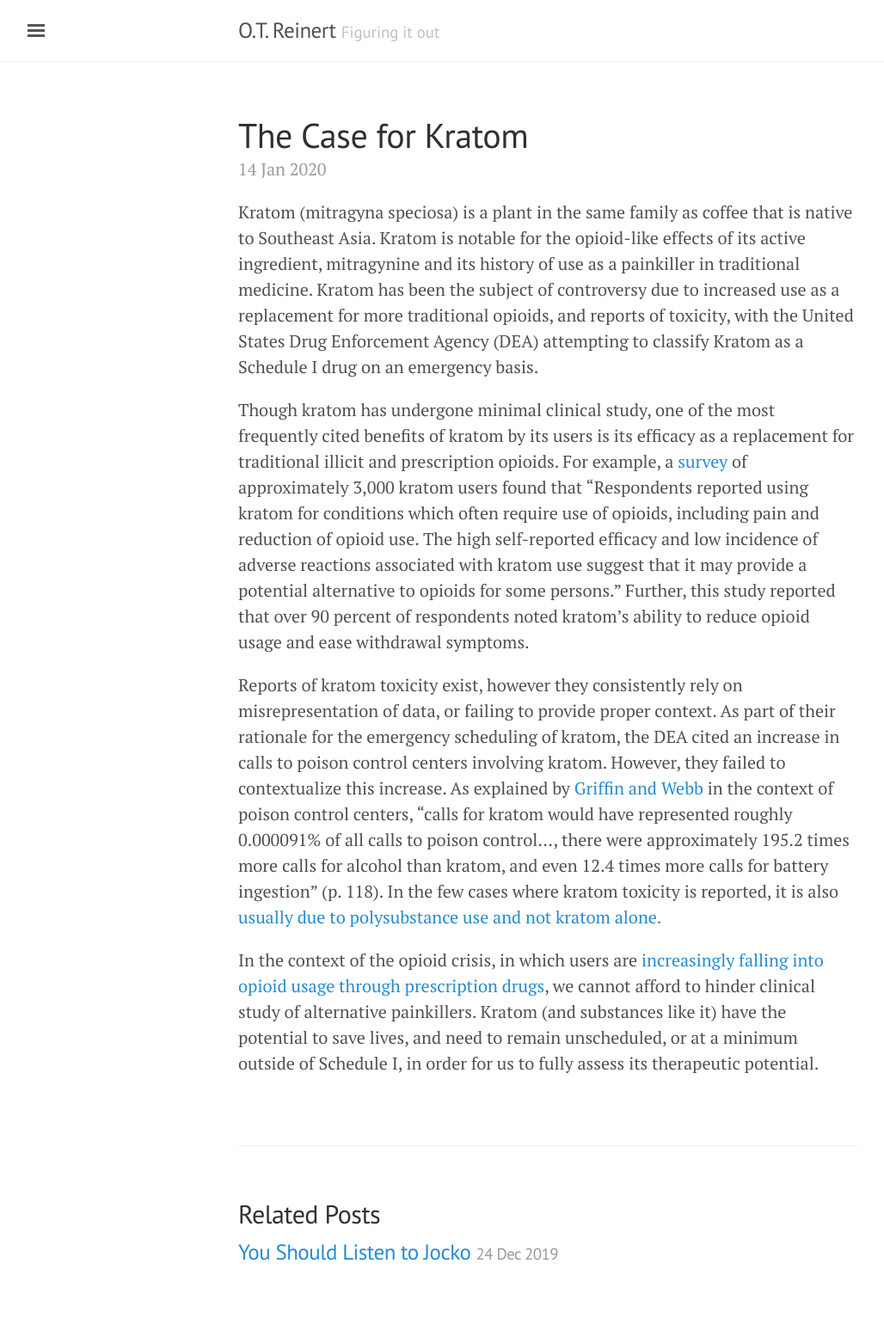
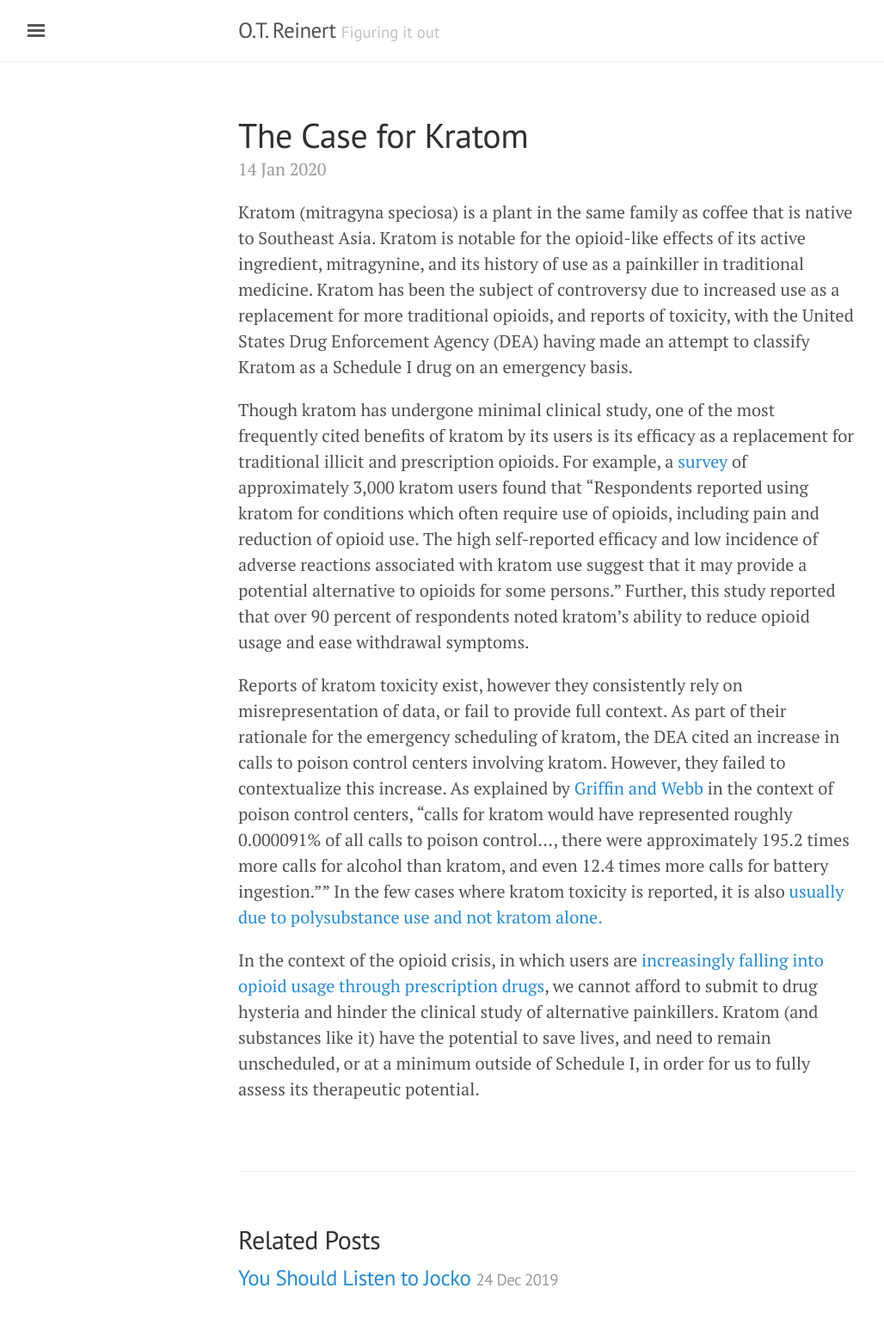
Before and after one commit to otreinert/otreinert.github.io, a Jekyll site: the page built from _posts/2020-01-14-kratom.md, in a window 1280 px wide. Shown: the whole page at 86% size, without its empty margins (3-1031 px from the left). Built offline with Jekyll 4.4.1, drawn with Linux system fonts in a browser that asks for light colours; before the commit the page ends 1532 px from its top, so only the background shows below that.

Commit message:
Edits to kratom post

```diff
--- a/_posts/2020-01-14-kratom.md
+++ b/_posts/2020-01-14-kratom.md
@@ -2,10 +2,10 @@
 layout: post
 title: The Case for Kratom
 ---
-Kratom (mitragyna speciosa) is a plant in the same family as coffee that is native to Southeast Asia. Kratom is notable for the opioid-like effects of its active ingredient, mitragynine and its history of use as a painkiller in traditional medicine. Kratom has been the subject of controversy due to increased use as a replacement for more traditional opioids, and reports of toxicity, with the United States Drug Enforcement Agency (DEA) attempting to classify Kratom as a Schedule I drug on an emergency basis.
+Kratom (mitragyna speciosa) is a plant in the same family as coffee that is native to Southeast Asia. Kratom is notable for the opioid-like effects of its active ingredient, mitragynine, and its history of use as a painkiller in traditional medicine. Kratom has been the subject of controversy due to increased use as a replacement for more traditional opioids, and reports of toxicity, with the United States Drug Enforcement Agency (DEA) having made an attempt to classify Kratom as a Schedule I drug on an emergency basis.
 
 Though kratom has undergone minimal clinical study, one of the most frequently cited benefits of kratom by its users is its efficacy as a replacement for traditional illicit and prescription opioids. For example, a [survey](https://www.sciencedirect.com/science/article/pii/S0376871619301966) of approximately 3,000 kratom users found that “Respondents reported using kratom for conditions which often require use of opioids, including pain and reduction of opioid use. The high self-reported efficacy and low incidence of adverse reactions associated with kratom use suggest that it may provide a potential alternative to opioids for some persons.” Further, this study reported that over 90 percent of respondents noted kratom’s ability to reduce opioid usage and ease withdrawal symptoms.
 
-Reports of kratom toxicity exist, however they consistently rely on misrepresentation of data, or failing to provide proper context. As part of their rationale for the emergency scheduling of kratom, the DEA cited an increase in calls to poison control centers involving kratom. However, they failed to contextualize this increase. As explained by [Griffin and Webb](https://www.tandfonline.com/doi/full/10.1080/02791072.2017.1371363) in the context of poison control centers, “calls for kratom would have represented roughly 0.000091% of all calls to poison control…, there were approximately 195.2 times more calls for alcohol than kratom, and even 12.4 times more calls for battery ingestion” (p. 118). In the few cases where kratom toxicity is reported, it is also [usually due to polysubstance use and not kratom alone.](https://accpjournals.onlinelibrary.wiley.com/doi/full/10.1002/phar.2336)
+Reports of kratom toxicity exist, however they consistently rely on misrepresentation of data, or fail to provide full context. As part of their rationale for the emergency scheduling of kratom, the DEA cited an increase in calls to poison control centers involving kratom. However, they failed to contextualize this increase. As explained by [Griffin and Webb](https://www.tandfonline.com/doi/full/10.1080/02791072.2017.1371363) in the context of poison control centers, “calls for kratom would have represented roughly 0.000091% of all calls to poison control…, there were approximately 195.2 times more calls for alcohol than kratom, and even 12.4 times more calls for battery ingestion."" In the few cases where kratom toxicity is reported, it is also [usually due to polysubstance use and not kratom alone.](https://accpjournals.onlinelibrary.wiley.com/doi/full/10.1002/phar.2336)
 
-In the context of the opioid crisis, in which users are [increasingly falling into opioid usage through prescription drugs](http://explore.bl.uk/primo_library/libweb/action/display.do?tabs=detailsTab&gathStatTab=true&ct=display&fn=search&doc=ETOCRN358424350&indx=1&recIds=ETOCRN358424350), we cannot afford to hinder clinical study of alternative painkillers. Kratom (and substances like it) have the potential to save lives, and need to remain unscheduled, or at a minimum outside of Schedule I, in order for us to fully assess its therapeutic potential.
+In the context of the opioid crisis, in which users are [increasingly falling into opioid usage through prescription drugs](http://explore.bl.uk/primo_library/libweb/action/display.do?tabs=detailsTab&gathStatTab=true&ct=display&fn=search&doc=ETOCRN358424350&indx=1&recIds=ETOCRN358424350), we cannot afford to submit to drug hysteria and hinder the clinical study of alternative painkillers. Kratom (and substances like it) have the potential to save lives, and need to remain unscheduled, or at a minimum outside of Schedule I, in order for us to fully assess its therapeutic potential.
```
